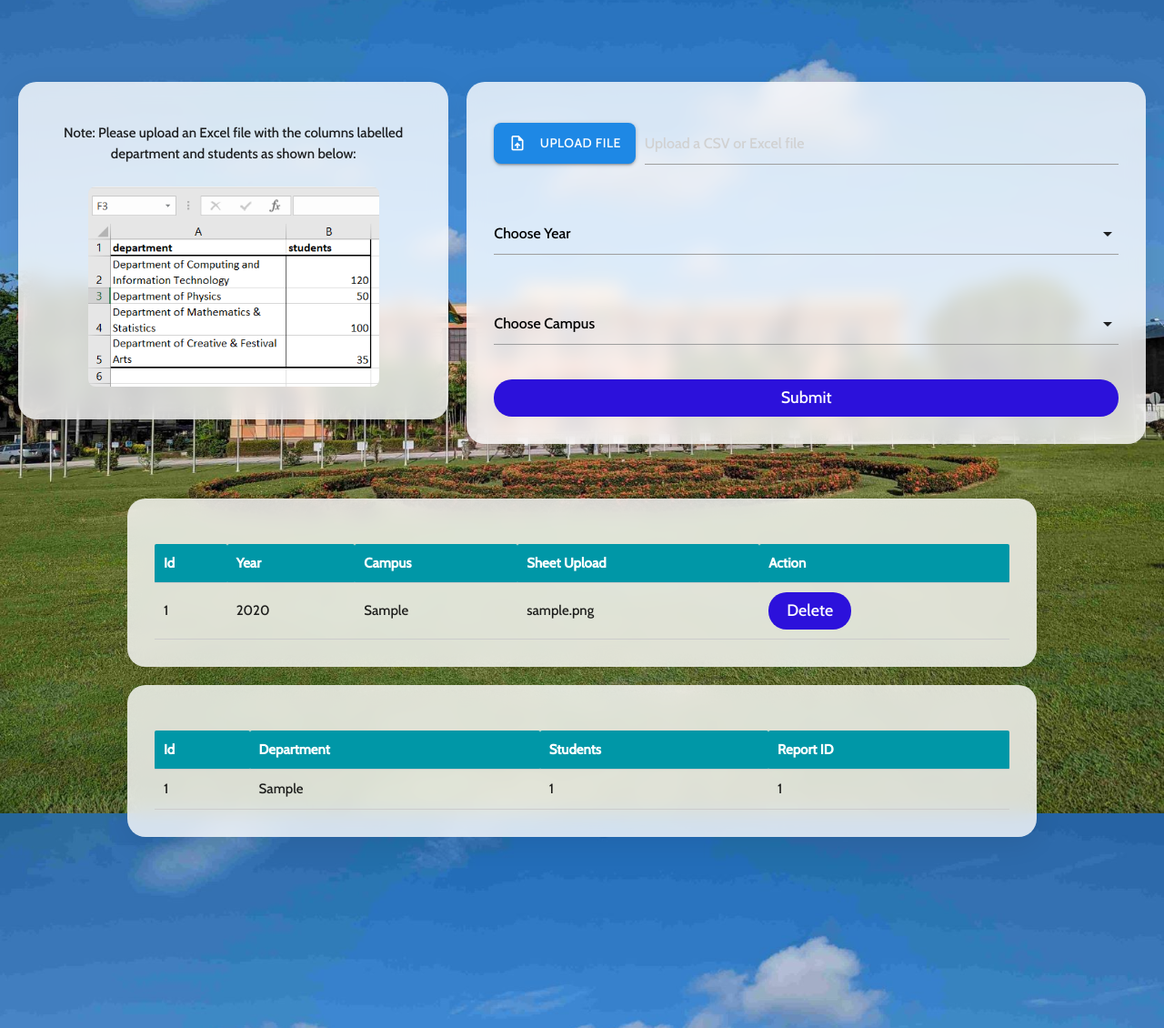
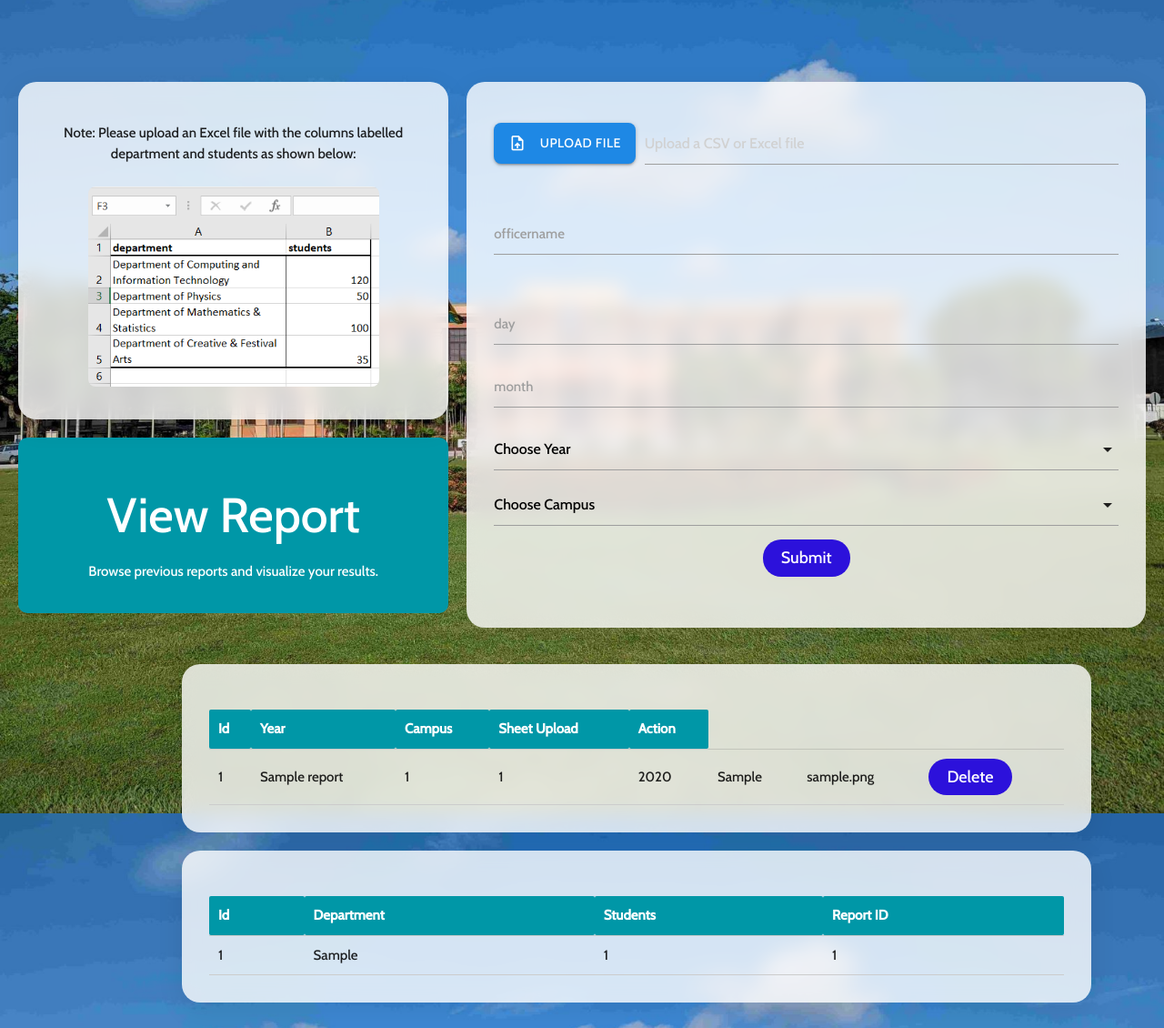
Before and after one commit to lekcem/project-workin, a Flask app: page /reports in a window 1280 px wide; the page is wider, and only the part inside the window is pictured. Shown: the part 70-1200 px from the top of that part at 91% size. Run offline with Flask 3, Linux system fonts and the light colour scheme; tables that the repository leaves empty hold one stand-in row (values such as "Sample post").

Commit message:
903pmM
903pmM

```diff
--- a/App/controllers/user.py
+++ b/App/controllers/user.py
@@ -37,8 +37,8 @@
 
 #
 
-def create_report(year,campus, excelfile):
-    newreport = Report(year=year, campus=campus, excelfile=excelfile)
+def create_report(officername, day, month, year,campus, excelfile):
+    newreport = Report(officername=officername, day=day, month=month, year=year, campus=campus, excelfile=excelfile)
     db.session.add(newreport)
     db.session.commit()
     return newreport
--- a/App/static/main.js
+++ b/App/static/main.js
@@ -12,6 +12,9 @@
     for(let report of reports){
         table.innerHTML += `<tr>
             <td>${report.id}</td>
+            <td>${report.officername}</td>
+            <td>${report.day}</td>
+            <td>${report.month}</td>
             <td>${report.year}</td>
             <td>${report.campus}</td>
             <td>${report.excelfile}</td>
--- a/App/static/static-user.html
+++ b/App/static/static-user.html
@@ -156,7 +156,7 @@
         <table>
             <thead>
               <tr>
-                <th>Id</th><th>year</th><th>campus</th><th>Sheet</th><th>actions</th>
+                <th>Id</th><th>Officer Name</th><th>Day</th><th>Month</th><th>year</th><th>campus</th><th>Sheet</th><th>actions</th>
               </tr>
             </thead>
             <tbody id="result2">
--- a/App/templates/users.html
+++ b/App/templates/users.html
@@ -14,12 +14,14 @@
     max-width: 1300px;
     margin: 60px auto;
     padding: 20px;
+    height: 500px;
   }
 
   .left-panel {
     flex: 1 1 400px;
     min-width: 350px;
     max-width: 500px;
+    height: 500px;
   }
 
   .right-panel {
@@ -94,7 +96,7 @@
     flex-direction: column;
     align-items: center;
     gap: 20px;
-    width: 1700px;
+    width: 1400px;
     padding: 20px;
 
 
@@ -112,6 +114,15 @@
   .btn-danger:hover {
     background-color: #c62828;
   }
+  .viewreport {
+    background-color: #0097a7;
+    color: white;
+    padding: 20px;
+    border-radius: 10px;
+    cursor: pointer;
+    text-align: center;
+    transition: background-color 0.3s ease;
+  }
 
 </style>
 
@@ -121,10 +132,16 @@
       <p><strong>Note:</strong> Please upload an Excel file with the columns labelled <strong>department</strong> and <strong>students</strong> as shown below:</p>
       <img src="{{ url_for('static', filename='disclaimer.png') }}" alt="Excel Example" style="width: 100%; max-width: 320px; height: auto; border-radius: 8px; margin-top: 10px;">
     </div>
+
+
+    <div class="viewreport" onclick="window.location.href='/static/users'">
+      <h2>View Report</h2>
+      <p>Browse previous reports and visualize your results.</p>
+  </div>
   </div>
 
   <div class="right-panel">
-    <div class="form-container">
+    <div class="form-container" style="height: 600px;">
       <form class="upload-form" method="POST" action="/reports" enctype="multipart/form-data">
         <div class="file-field input-field">
           <div class="btn blue darken-1" style="border-radius: 8px;">
@@ -135,6 +152,19 @@
             <input class="file-path validate" type="text" placeholder="Upload a CSV or Excel file">
           </div>
         </div>
+
+        <div class="input-field">
+          <input type="text" name="officername" id="officername" required>
+          <label for="officername">officername</label>
+        </div>
+
+        <div class="input-field">
+          <input type="number" name="day" id="day" required>
+          <label for="day">day</label>
+
+          <div class="input-field">
+            <input type="number" name="month" id="month" required>
+            <label for="month">month</label>
 
         <div class="input-field">
           <select name="year" id="year" required>
@@ -159,9 +189,9 @@
       </form>
     </div>
   </div>
-
-  <div class="bottom-container">
-    <div class="table-container" style="margin-left: 0; margin-right: 0;">
+</div>
+<div class="bottom-container" style="position: absolute; left: 0;">
+    <div class="table-container" >
       <table>
         <thead>
           <tr>
@@ -172,6 +202,9 @@
           {% for report in reports %}
             <tr>
               <td>{{ report.id }}</td>
+              <td>{{ report.officername }}</td>
+              <td>{{ report.day }}</td>
+              <td>{{ report.month }}</td>
               <td>{{ report.year }}</td>
               <td>{{ report.campus }}</td>
               <td>{{ report.excelfile }}</td>
@@ -207,5 +240,5 @@
     </div>
   </div>
 
-</div>
+
 {% endblock %}
--- a/App/views/user.py
+++ b/App/views/user.py
@@ -74,8 +74,13 @@
 #test
 @user_views.route('/reports', methods=['POST'])
 def create_report_action():
+
+    officername = request.form.get('officername')
+    day = request.form.get('day')
+    month = request.form.get('month')
     year = request.form.get('year')
     campus = request.form.get('campus')
+
 
     ensure_upload_folder()
 
@@ -94,9 +99,9 @@
         file.save(filepath)
 
 
-        report = create_report(year, campus, filename)
+        report = create_report(officername, day, month, year, campus, filename)
         process_excel_file(filepath, report.id)
-        flash(f"Report for {year} created successfully!")
+        flash(f"Report form {year} created successfully!")
         return redirect(url_for('user_views.get_report_page'))
 
     else:
```
Also changed, not shown: App/models/user.py (+10 -1 lines).
